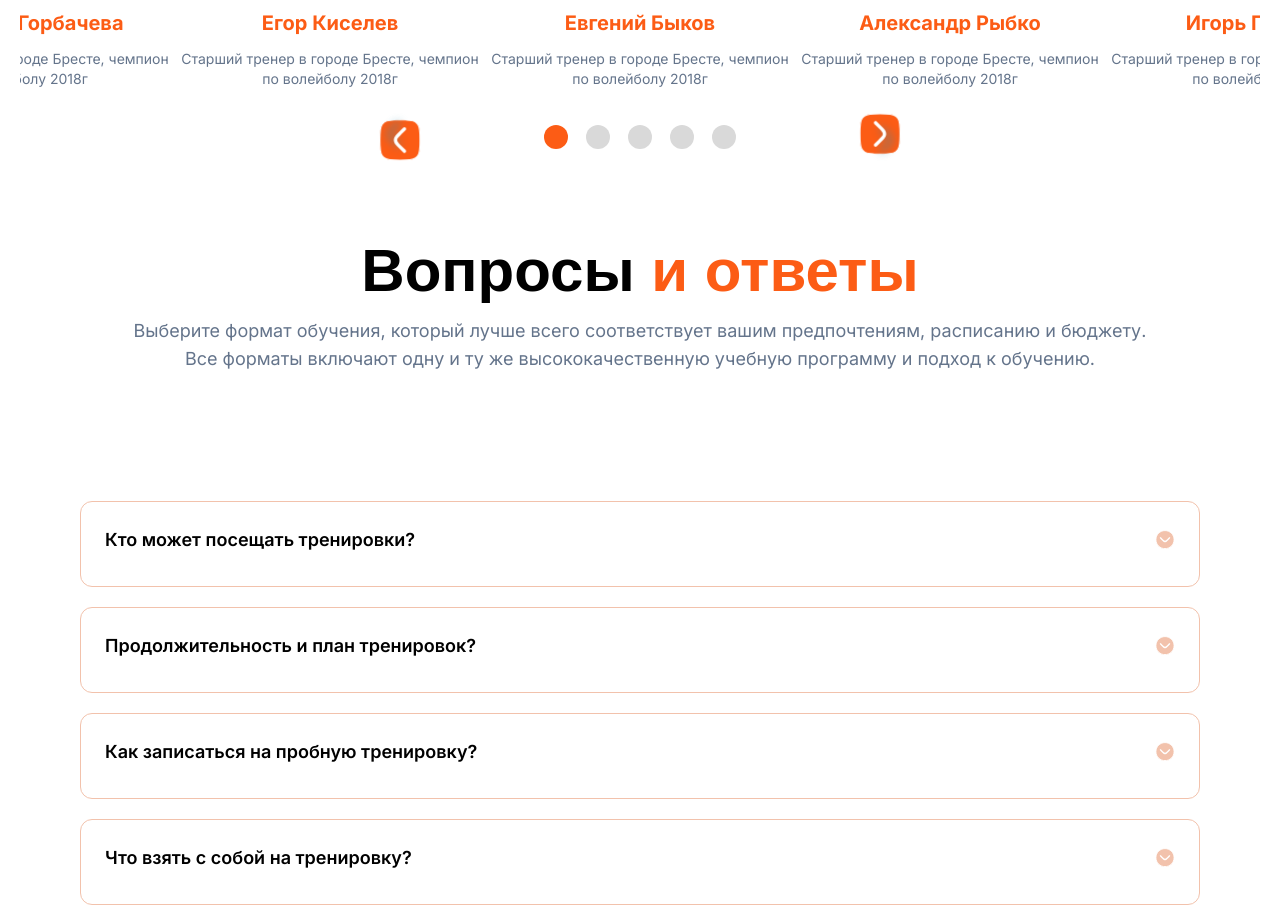
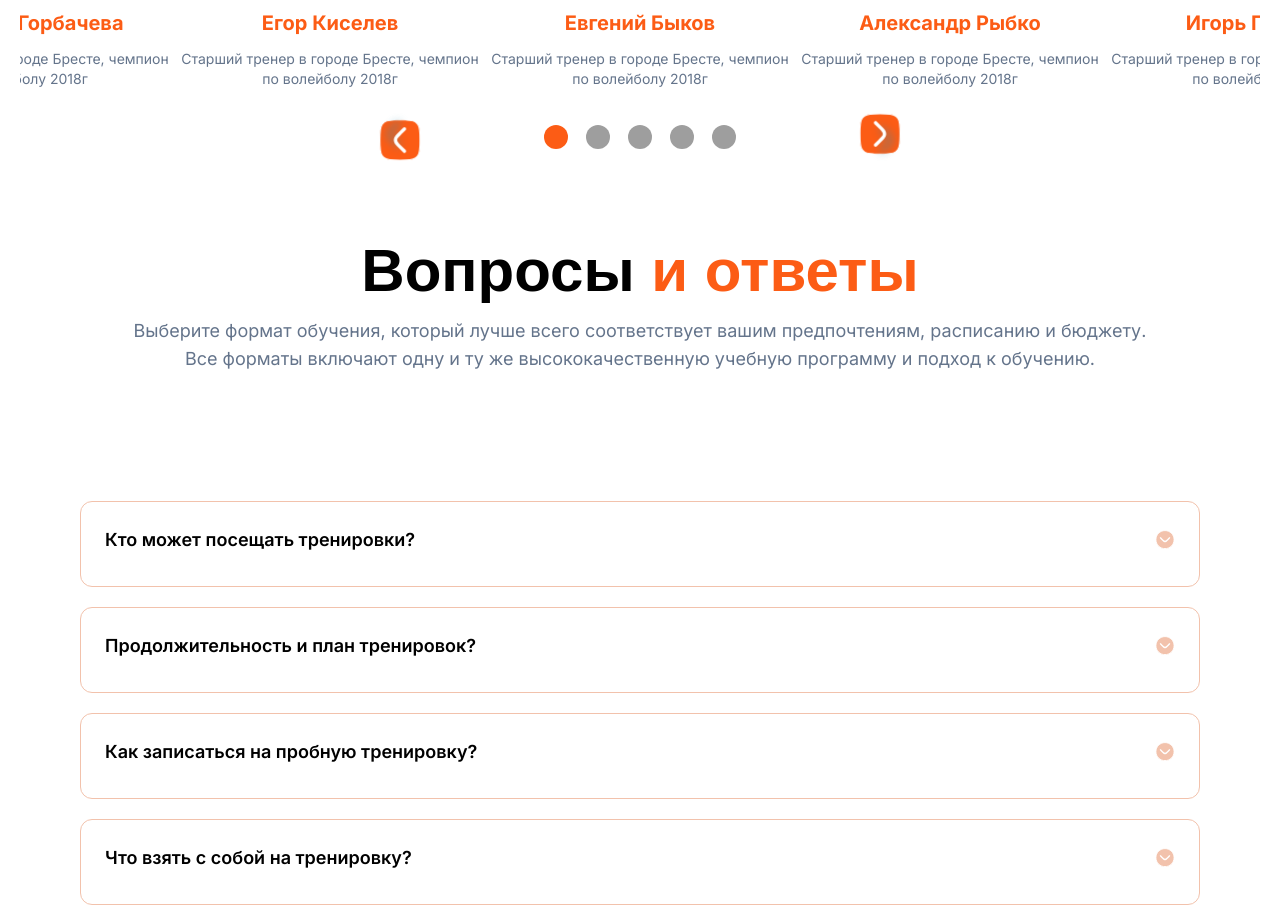
Before and after one commit to evgeniyworkbel/like-volley, a Next.js app: page / in a window 1280 px wide. Shown: the part 2720-3642 px from the top of the page. Built offline with nearby package versions, Linux system fonts and the light colour scheme; a web font is replaced by a local one.

Commit message:
fix(widgets,app): remove item color, change Dot

```diff
--- a/src/app/globals.css
+++ b/src/app/globals.css
@@ -10,7 +10,6 @@
   --accent-blue: oklch(0.5381 0.2545 270.46deg);
   --accent-green: oklch(0.9451 0.1243 101.54deg);
   --white: oklch(1 0 0deg);
-  --hzch: oklch(0.8853 0 0deg);
 }
 
 @theme {
@@ -27,7 +26,6 @@
   --color-accent-blue: var(--accent-blue);
   --color-accent-green: var(--accent-green);
   --color-white: var(--white);
-  --color-hzch: var(--hzch);
   --font-shantell: var(--font-shantell-sans);
   --font-inter: var(--font-inter);
 }
--- a/src/shared/ui/carousel/carousel-dot.tsx
+++ b/src/shared/ui/carousel/carousel-dot.tsx
@@ -8,7 +8,7 @@ type CarouselDotProps = {
 export function CarouselDot({ index, selectedIndex }: CarouselDotProps) {
   return (
     <span
-      className={cn("h-6 w-6 rounded-full bg-hzch", {
+      className={cn("h-6 w-6 rounded-full bg-[oklch(0.70_0_0)]", {
         "bg-accent-orange": index === selectedIndex,
       })}
     />
--- a/src/shared/ui/carousel/use-prev-next-buttons.ts
+++ b/src/shared/ui/carousel/use-prev-next-buttons.ts
@@ -1,6 +1,6 @@
 import { EmblaCarouselType } from "embla-carousel";
 
-export type UsePrevNextButtonsReturn = {
+type UsePrevNextButtonsReturn = {
   onPrevButtonClick: VoidFunction;
   onNextButtonClick: VoidFunction;
 };
```
